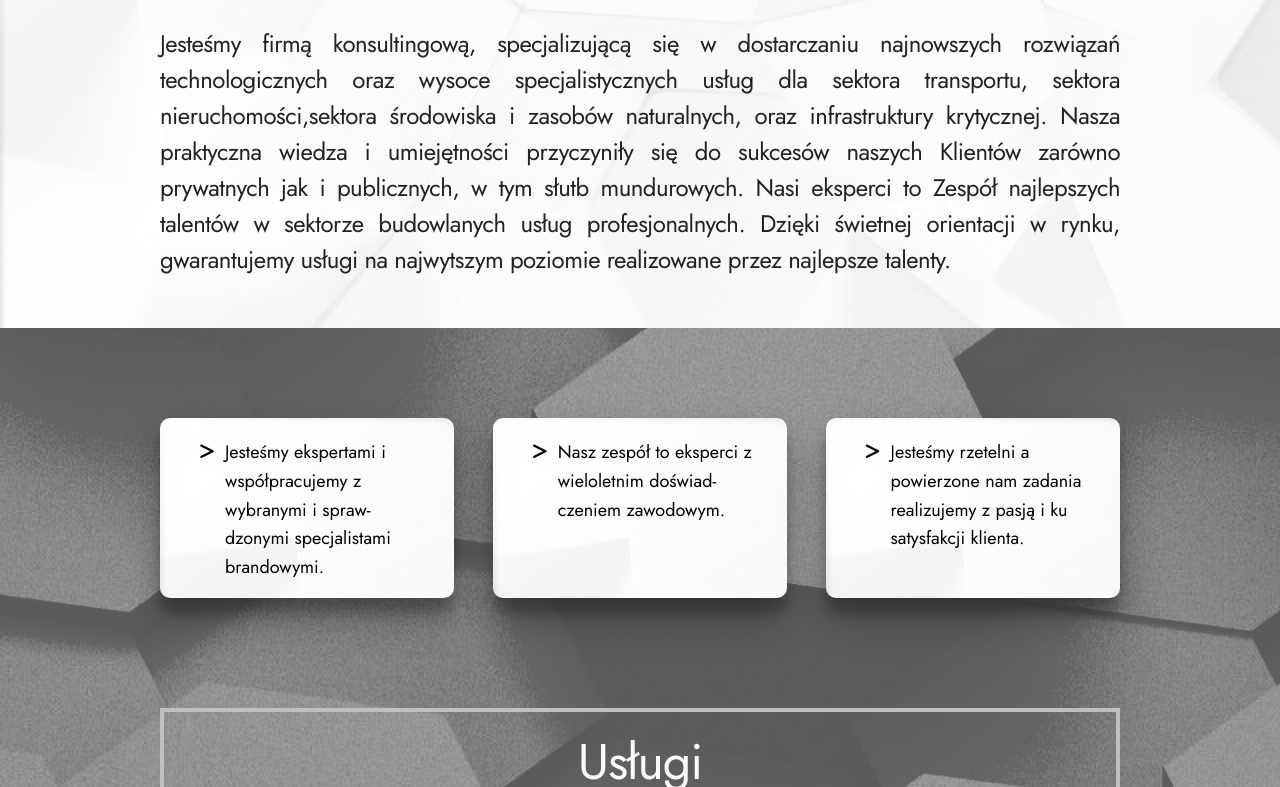
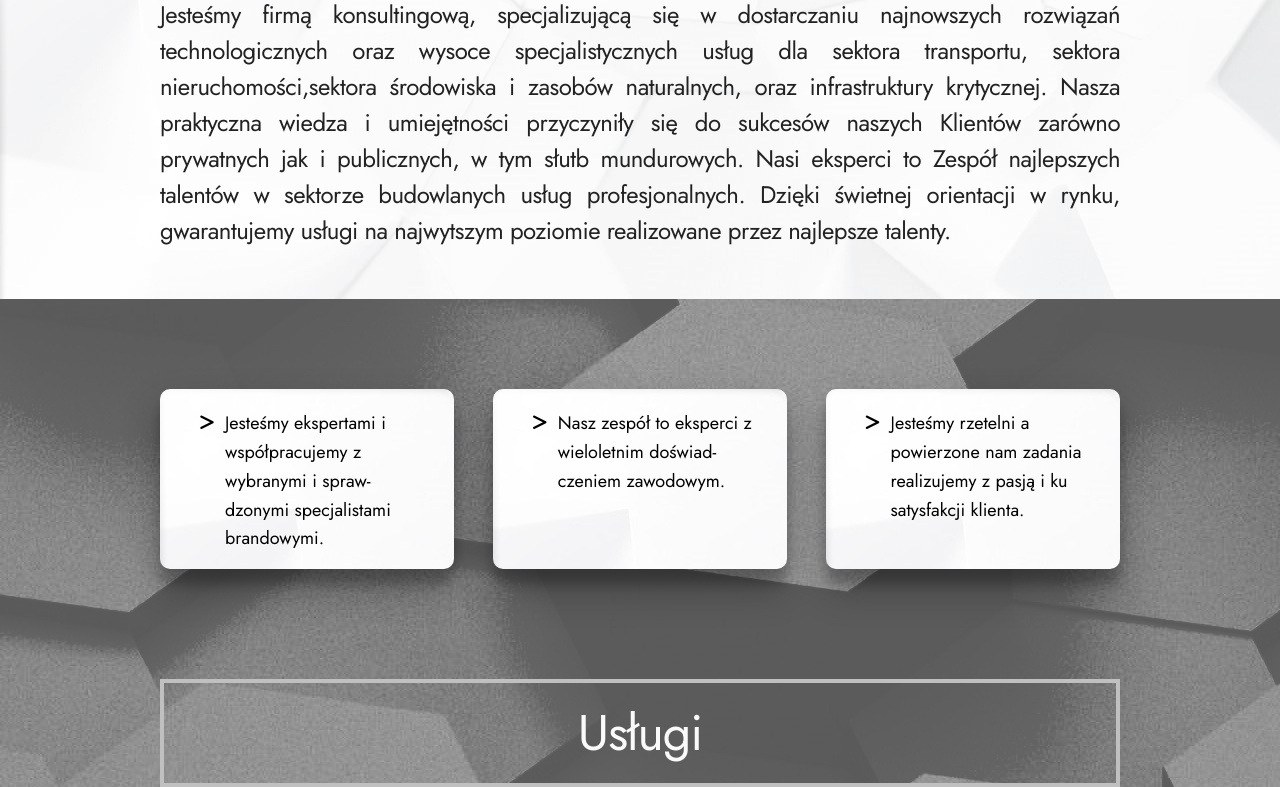
Before and after one commit to konopek1/parr, a plain HTML site: page index.html in a window 1280 px wide. Shown: the part 294-1081 px from the top of the page. Drawn offline with nearby package versions, Linux system fonts and the light colour scheme.

Commit message:
remove line break, decrease offset

```diff
--- a/js/main.js
+++ b/js/main.js
@@ -1,6 +1,6 @@
 window.onload = () => {
   AOS.init({
-    offset: 120, // offset (in px) from the original trigger point
+    offset: 100, // offset (in px) from the original trigger point
     delay: 0, // values from 0 to 3000, with step 50ms
     duration: 1000,
     once:true,
@@ -11,7 +11,6 @@ window.onload = () => {
 function extendConsulting() {
   const consultingExtendContainer =  document.querySelector("#consultingExtendContainer");
   consultingExtendContainer.classList.toggle("hide");
-  window.scroll(0,pageYOffset + 200);
 }
 
 function scrollToSection(targetClass) {
```
Also changed, not shown: index.html (+0 -1 lines).
